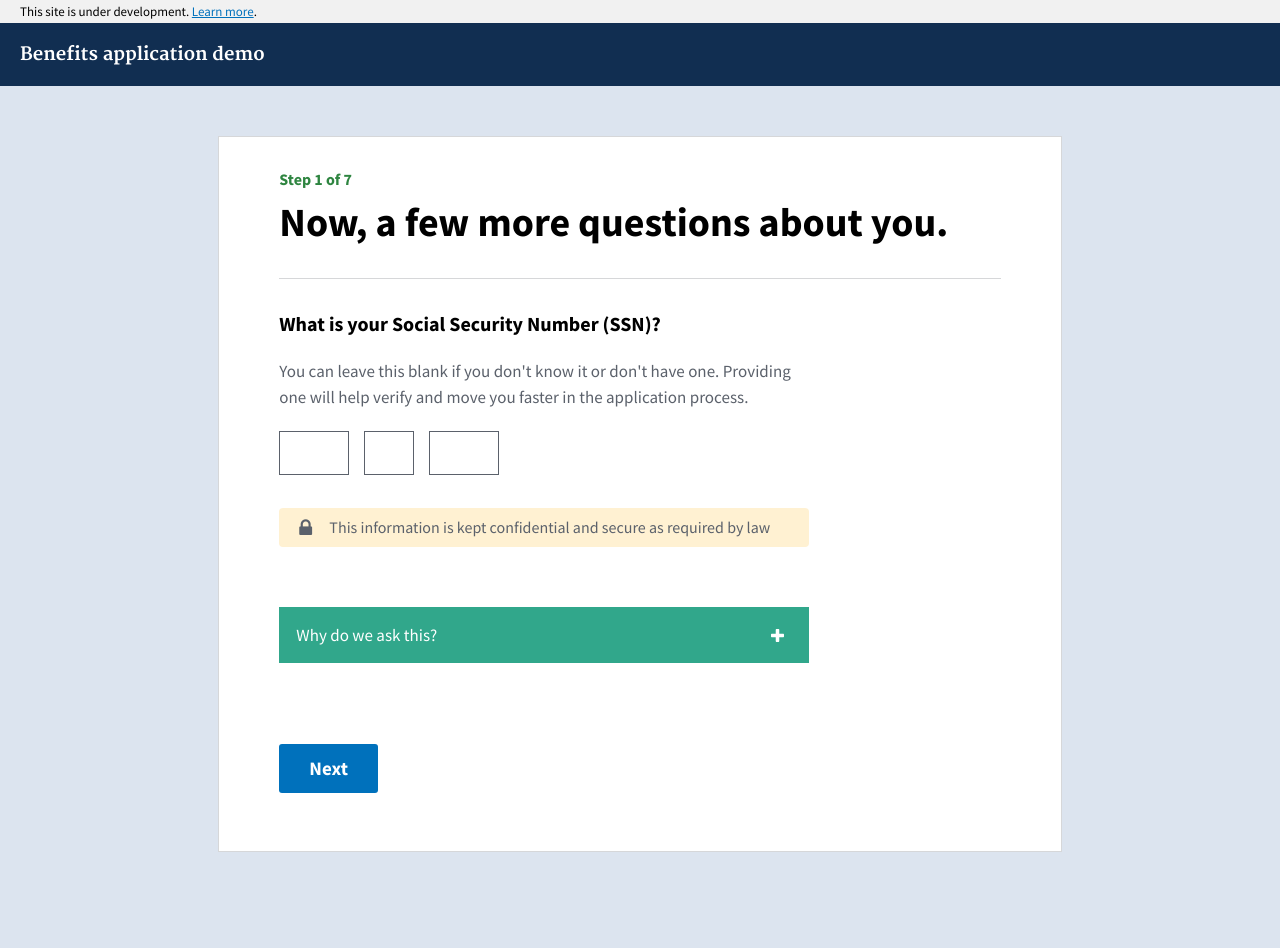
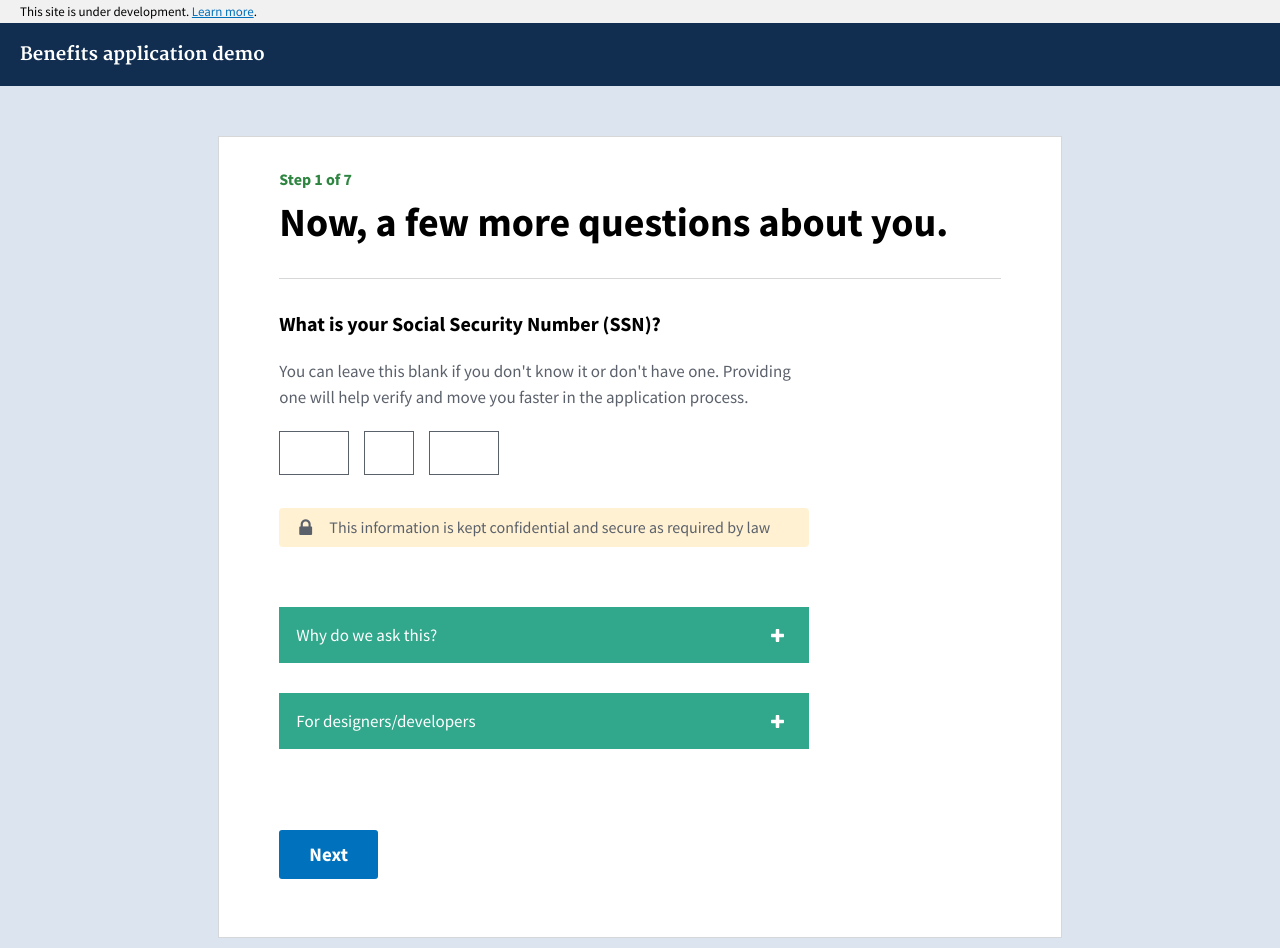
Before and after one commit to usds/benefits-enrollment-prototype, a Jekyll site: the page built from 01-basic-info/ssn.html, in a window 1280 px wide. Built offline with Jekyll 4.4.1, drawn with Linux system fonts in a browser that asks for light colours; before the commit the page ends 900 px from its top, so only the background shows below that.

Commit message:
ssn note for designers/developers

```diff
--- a/01-basic-info/ssn.html
+++ b/01-basic-info/ssn.html
@@ -43,6 +43,16 @@ title: Now, a few more questions about you.
   </div>
 </div>
 
+<div class="prompt">
+  <div class="explainer">
+    <a href="#" class="explainer__toggle" aria-expanded="false" aria-controls="explainer-2">For designers/developers</a>
+    <div class="explainer__content" id="explainer-2">
+      <p>A note on requesting SSN: you will need to ensure that at some point before verifying the applicant's info that you proof their identity. </p>
+      <p>We recommend doing that later in the user flow as it is often felt to be a burdensome step that can slow progress through the application.</p>
+    </div>
+  </div>
+</div>
+
 
 
 
```
